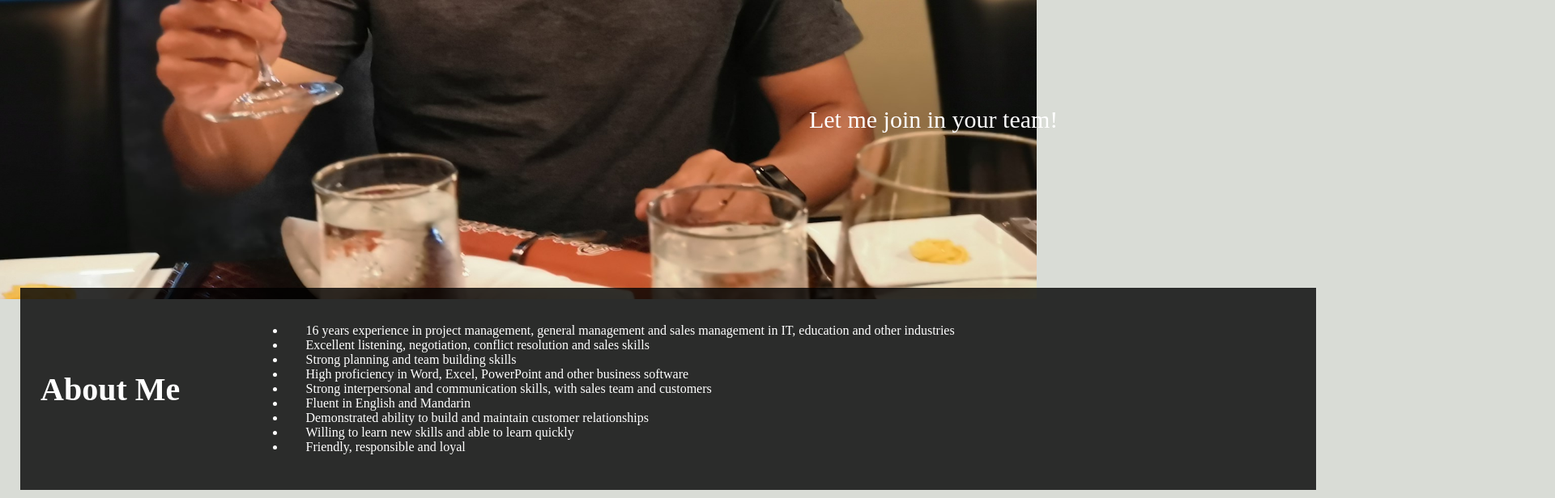
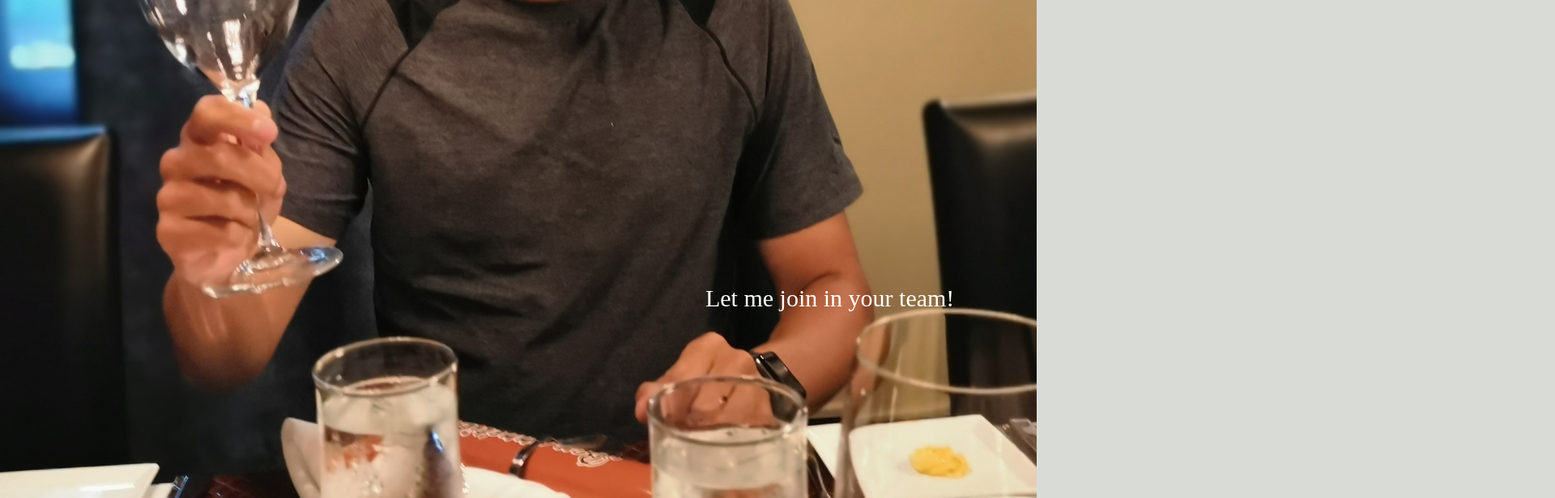
Before and after one commit to billgeng/UT06-2021-BG-challenge-2, a plain HTML site: page index.html in a window 1280 px wide. Shown: the part 800-1416 px from the top of the page at 81% size, 1920 px wide, since content can reach past the window. Drawn offline with Linux system fonts and the light colour scheme.

Commit message:
adjust width

```diff
--- a/index.html
+++ b/index.html
@@ -35,7 +35,7 @@
 
 <section class="super">
     <h2> Let me join in your team! </h2>
-    <a href="https://billgeng.github.io/my-challenge-2/" class="super"><img class="backgroundimg" src="./assets/img/BillG.jpg" alt="Bill's photo"></img></a>
+    <a href="https://billgeng.github.io/my-challenge-2/" class="super"><img class="backgroundimg" height="1300px" width=100% src="./assets/img/BillG.jpg" alt="Bill's photo"></img></a>
 </section>
 
 <section class="content">
--- a/style.css
+++ b/style.css
@@ -56,12 +56,12 @@ p {
   font-weight: 300;
 }
 .super ,.backgroundimg {
-  height: 1024px;
-  width: 100%;
-  margin-bottom: 20px;
+  height: 1300px;
+  width:100%;
+  padding:0 auto;
+  margin-bottom: 50px;
   background-repeat: no-repeat;
-  background:fixed ;
-  background-size: cover;
+    background-size: cover;
   background-position: center;
 }
 .super h2 {
@@ -71,7 +71,7 @@ p {
   text-align: right;
   position: relative;
   top: 80%;
-  left: 50%;
+  left: 40%;
 }
 
 .content {
@@ -87,7 +87,7 @@ p {
   padding: 50px;
   margin-bottom: 20px;
   height: 250px;
-  width: 125%;
+  width: 100%;
   background-color:  rgba(0,0,0,0.8);
   color: white;
   align-items: center;
```
